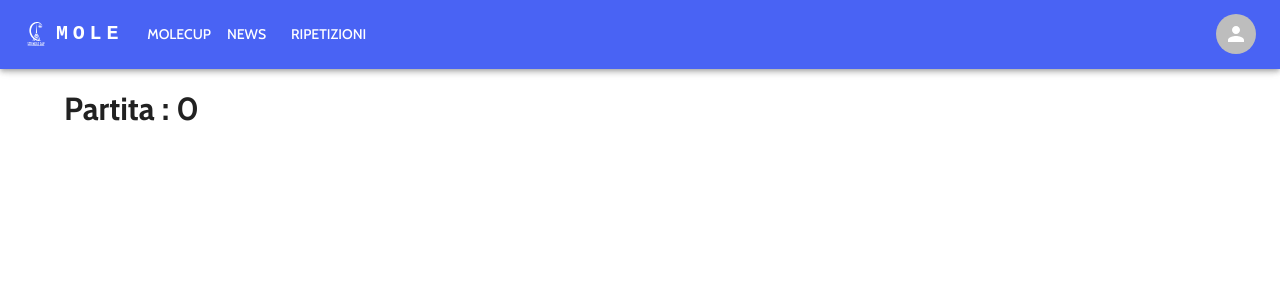
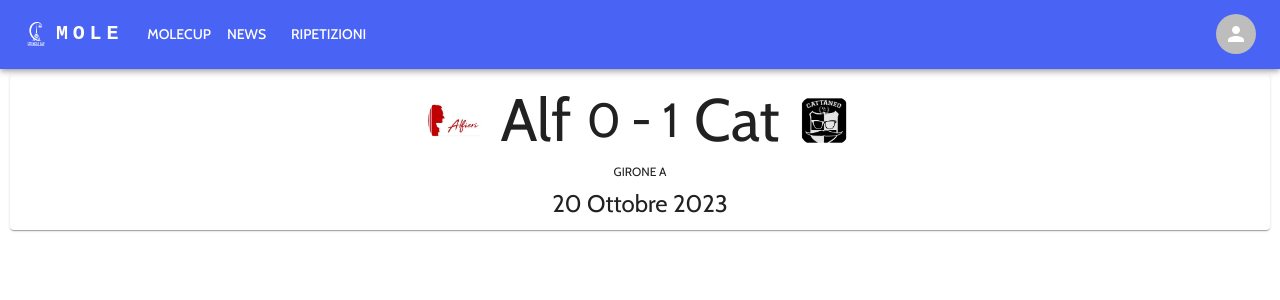
Before and after one commit to molecup/mole-frontend, a Next.js app in the folder mole-frontend/: page /match/0 in a window 1280 px wide. Shown: the top 300 px of the page. Built offline with nearby package versions, Linux system fonts and the light colour scheme.

Commit message:
match page header

```diff
--- a/mole-frontend/src/app/match/[slug]/page.js
+++ b/mole-frontend/src/app/match/[slug]/page.js
@@ -1,11 +1,51 @@
 import Container from '@mui/material/Container';
+import Paper from '@mui/material/Paper';
+import Stack from '@mui/system/Stack';
+import Avatar from '@mui/material/Avatar';
+import Typography from '@mui/material/Typography';
+import Box from '@mui/material/Box';
 
-export default function MatchPage({params}){
+const dataExample = {
+    teamA : {
+        name : "Alfieri",
+        short : "alf",
+        img : "/alfieri.png"
+    },
+    teamB : {
+        name : "Cattaneo",
+        short : "cat",
+        img : "/cattaneo.png"
+    },
+    score : [0, 1],
+    time : "20:30",
+    date : "20 ottobre 2023",
+    category : "girone a"
+}
+
+const capitalizeStyle = {
+    textTransform: "capitalize"
+}
+
+export default function MatchPage({params, props}){
+    let scoreText = dataExample.time;
+    if (dataExample.score !== undefined){
+        scoreText = dataExample.score[0] + " - " + dataExample.score[1];
+    }
     return(
-        <Container>
-            <h1>
-                Partita : {params.slug}
-            </h1>
-        </Container>
+        <>
+            <Paper sx={{margin : "10px", padding: "10px"}}>
+                <Stack>
+                    <Stack direction="row" sx={{justifyContent:"center", alignItems: "center"}} spacing={2}>
+                        <Avatar sx={{ width: 57, height: 57 }} alt={"logo " + dataExample.teamA.name} src={dataExample.teamA.img} />
+                        <Typography variant="h2" sx={capitalizeStyle}>{dataExample.teamA.short}</Typography>
+                        <Typography variant="h3" sx={capitalizeStyle}>{scoreText}</Typography>
+                        <Typography variant="h2" sx={capitalizeStyle}>{dataExample.teamB.short}</Typography>
+                        <Avatar sx={{ width: 57, height: 57 }} alt={"logo " + dataExample.teamB.name} src={dataExample.teamB.img} />
+                    </Stack>
+                    <Typography variant="overline" sx={{textAlign : "center"}}>{dataExample.category}</Typography>
+                    <Typography variant="h5" sx={{textAlign : "center", ...capitalizeStyle}}>{dataExample.date}</Typography>
+                </Stack>
+            </Paper>
+        </>
     );
 }
```
